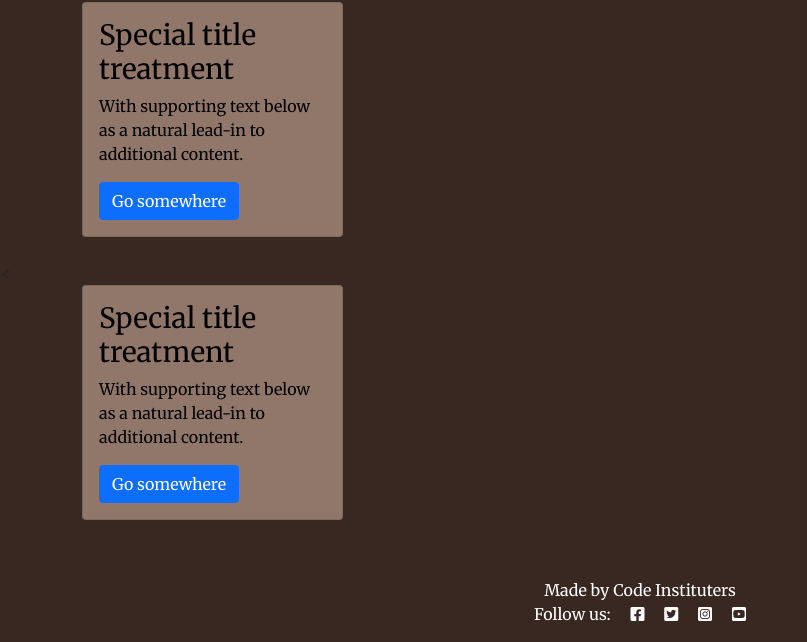
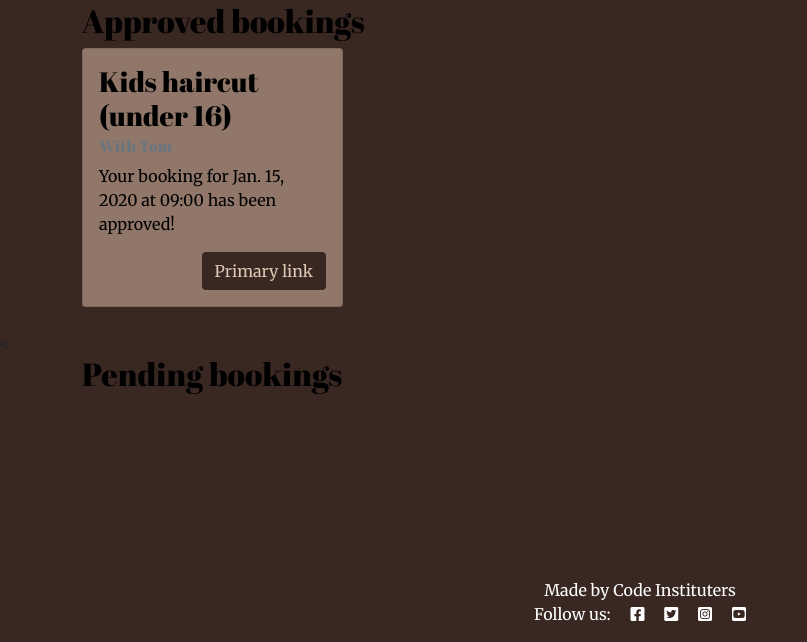
Before and after one commit to kcichy37/fourth-portfolio-project, a Django app: page /mybookings/ in a window 1280 px wide. Shown: the part 158-800 px from the top of the page, without its empty margins (0-807 px from the left). Run offline with Django 3.2, Linux system fonts and the light colour scheme; tables that the repository leaves empty hold one stand-in row (values such as "Sample post").

Commit message:
Style mybookings.html

```diff
--- a/templates/mybookings.html
+++ b/templates/mybookings.html
@@ -3,17 +3,22 @@
 {% block content %}
 
 <div class="container">
+    <h2 class="headings">Approved bookings</h2>
     <div class="row">
-        {%for bookings in my_booking%}
-        <div class="col-sm-3">
-            <div class="card">
-                <div class="card-body">
-                    <h5 class="card-title">Special title treatment</h5>
-                    <p class="card-text">With supporting text below as a natural lead-in to additional content.</p>
-                    <a href="#" class="btn btn-primary">Go somewhere</a>
+        {%for booking in my_booking%}
+            {%if booking.approved == True%}
+            <div class="col-sm-3">
+                <div class="card h-100">
+                    <div class="card-body d-flex flex-column">
+                        <h5 class="card-title headings">{{booking.service}}</h5>
+                        <h6 class="card-subtitle mb-2 text-muted headings">With {{booking.barber}}</h6>
+                        <p class="card-text">Your booking for {{booking.date}} at {{booking.time}} has been approved!</p>
+                        <a href="" class="btn btn-color align-self-end mt-auto" tabindex="-1" role="button"
+                        aria-disabled="true">Primary link</a>
+                    </div>
                 </div>
             </div>
-        </div>
+            {%endif%}
         {%endfor%}
     </div>
 </div>
@@ -21,19 +26,24 @@
 <br>
 
 <<div class="container">
+    <h2 class="headings">Pending bookings</h2>
     <div class="row">
-        {%for bookings in my_booking%}
+        {%for booking in my_booking%}
+        {% if booking.approved == False%}
         <div class="col-sm-3">
-            <div class="card">
-                <div class="card-body">
-                    <h5 class="card-title">Special title treatment</h5>
-                    <p class="card-text">With supporting text below as a natural lead-in to additional content.</p>
-                    <a href="#" class="btn btn-primary">Go somewhere</a>
+            <div class="card h-100">
+                <div class="card-body d-flex flex-column">
+                    <h5 class="card-title headings">{{booking.service}}</h5>
+                        <h6 class="card-subtitle mb-2 text-muted headings">{{booking.barber}}</h6>
+                        <p class="card-text">Your booking for {{booking.date}} at {{booking.time}} is waiting for approval</p>
+                        <a href="" class="btn btn-color align-self-end mt-auto" tabindex="-1" role="button"
+                        aria-disabled="true">Primary link</a>
                 </div>
             </div>
         </div>
+        {%endif%}
         {%endfor%}
     </div>
-    </div>
+</div>
 
 {% endblock content %}
```
